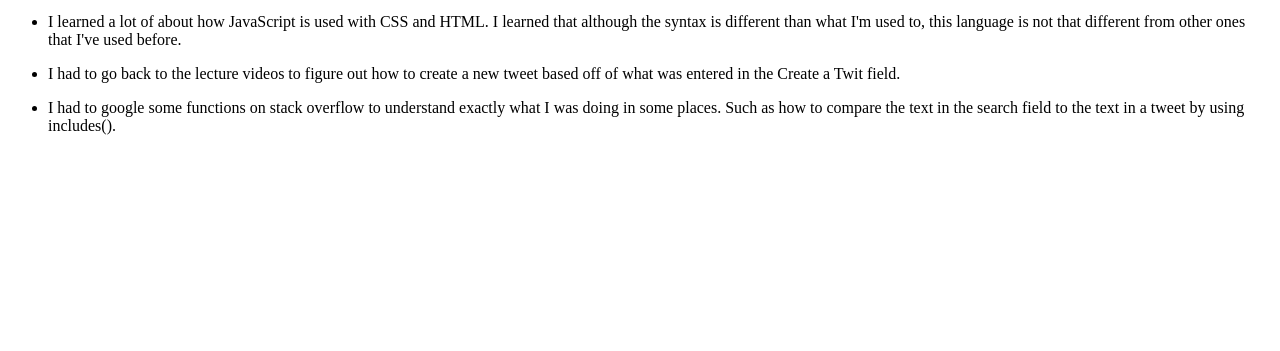
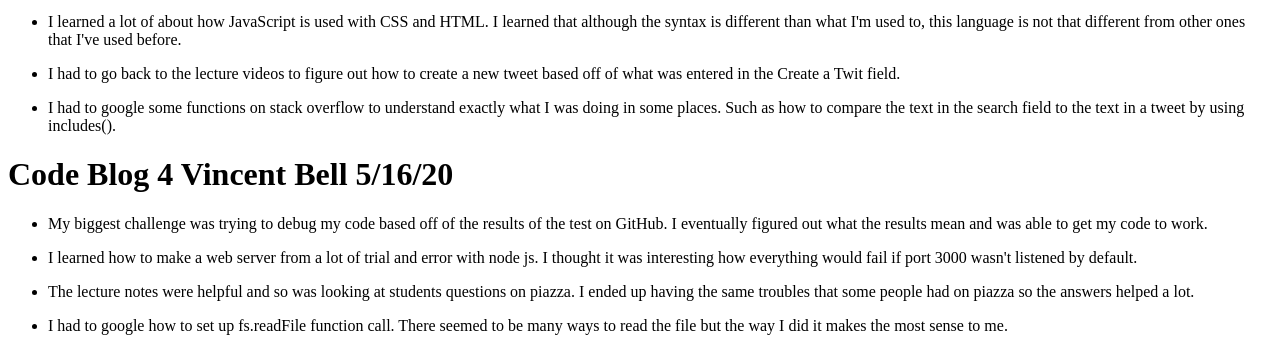
Before and after one commit to vtbell21/vtbell21.github.io, a plain HTML site: page A1/blog.html in a window 1280 px wide. Shown: the part 573-924 px from the top of the page. Before the commit the page ends 800 px from the top, so only its background shows below. Drawn offline with Linux system fonts and the light colour scheme.

Commit message:
Update blog.html

```diff
--- a/A1/blog.html
+++ b/A1/blog.html
@@ -68,4 +68,26 @@
 
 		</ul>
 	</body>
+
+	<head>
+	</head>
+	<body>
+		<h1>Code Blog 4 Vincent Bell 5/16/20</h1>
+		<ul>
+			<li><p>My biggest challenge was trying to debug my code based off of
+			the results of the test on GitHub. I eventually figured out what
+			the results mean and was able to get my code to work.</p></li>
+			<li><p>I learned how to make a web server from a lot of trial and error
+			with node js. I thought it was interesting how everything would fail if
+			port 3000 wasn't listened by default.</p></li>
+			<li><p>The lecture notes were helpful and so was looking at students
+			questions on piazza. I ended up having the same troubles that some people
+			had on piazza so the answers helped a lot.</p></li>
+			<li><p>I had to google how to set up fs.readFile function call.
+			There seemed to be many ways to read the file but the way I did it
+			makes the most sense to me.</p></li>
+
+		</ul>
+	</body>
+
 </html>
```
